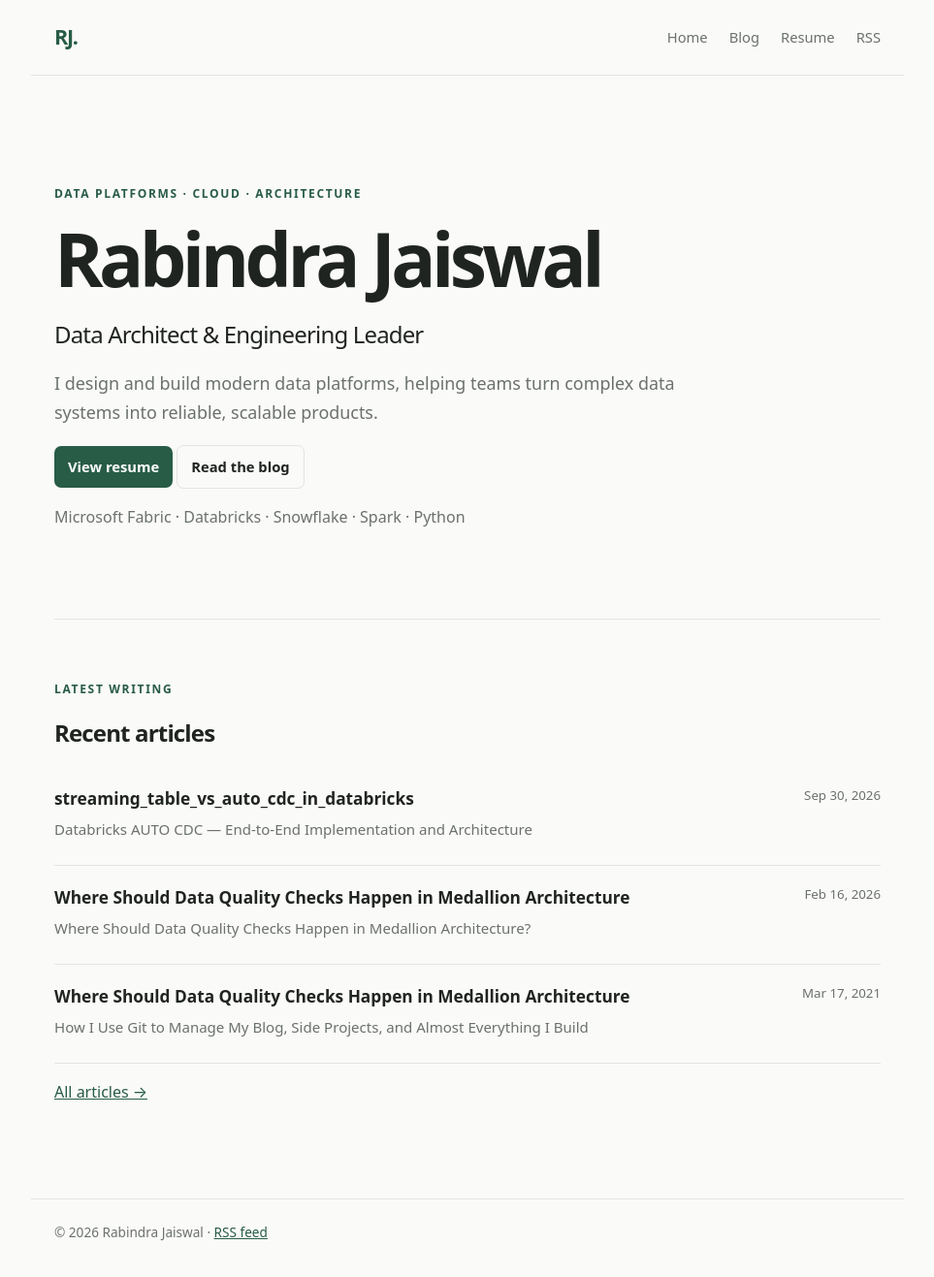
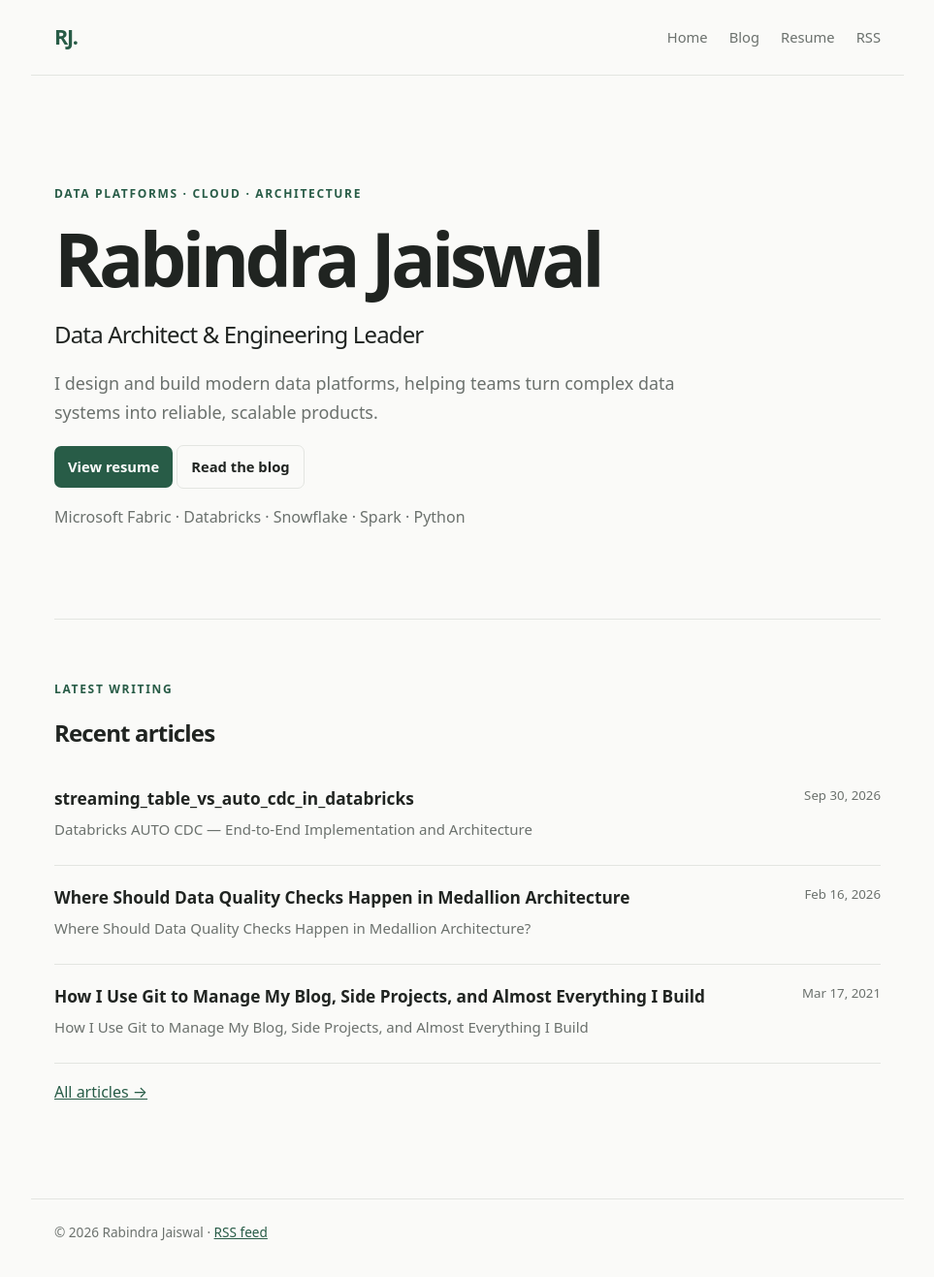
Before and after one commit to rabinjais7/sql-cook-book-rabindra, a Jekyll site: the page built from index.md, in a window 1280 px wide. Shown: the whole page at 97% size, without its empty margins (158-1121 px from the left). Built offline with Jekyll 4.4.1, drawn with Linux system fonts in a browser that asks for light colours.

Commit message:
fixed title

```diff
--- a/_posts/2021-03-17-how-i-use-git-to-manage-my-blog-side-projects-and-almost-everything-i-build.md
+++ b/_posts/2021-03-17-how-i-use-git-to-manage-my-blog-side-projects-and-almost-everything-i-build.md
@@ -1,5 +1,5 @@
 ---
-title: Where Should Data Quality Checks Happen in Medallion Architecture
+title: How I Use Git to Manage My Blog, Side Projects, and Almost Everything I Build
 date: 2021-03-17
 author: Rabindra Jaiswal
 categories: [git, utility]
```
